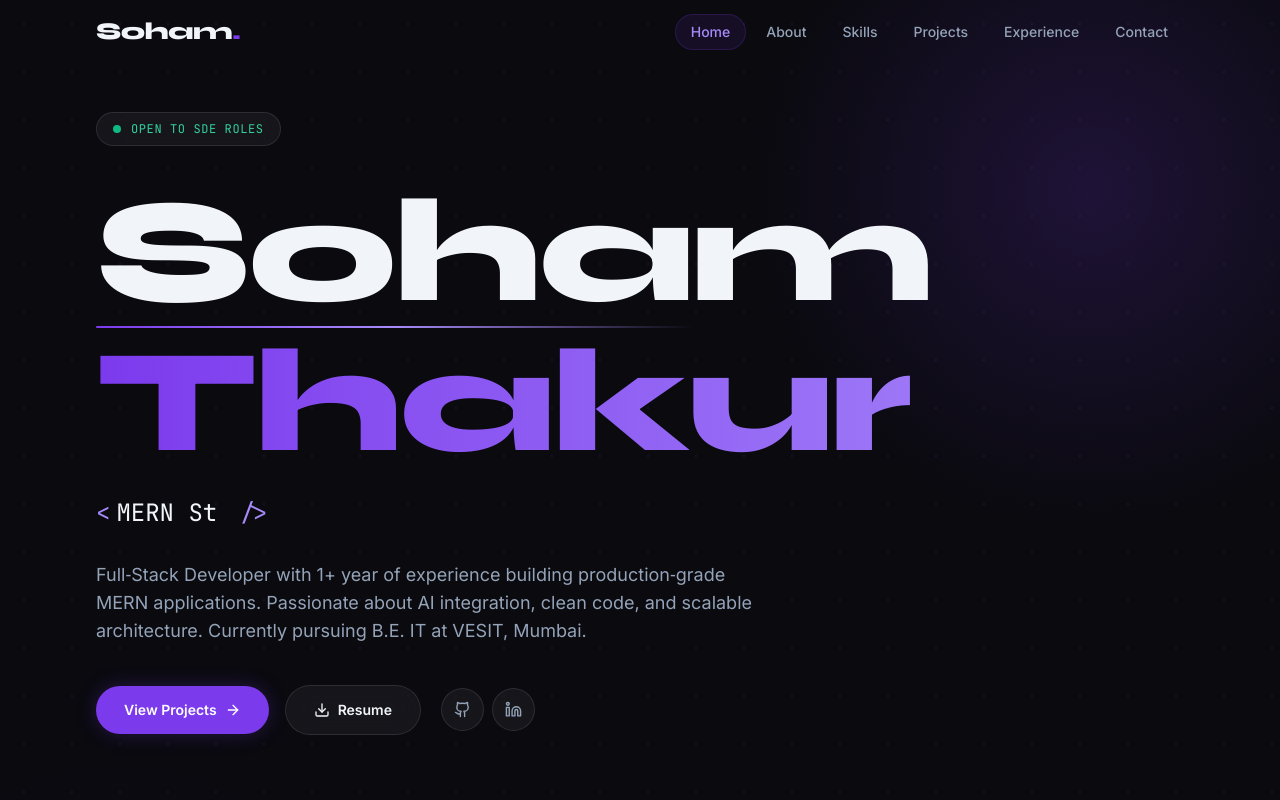
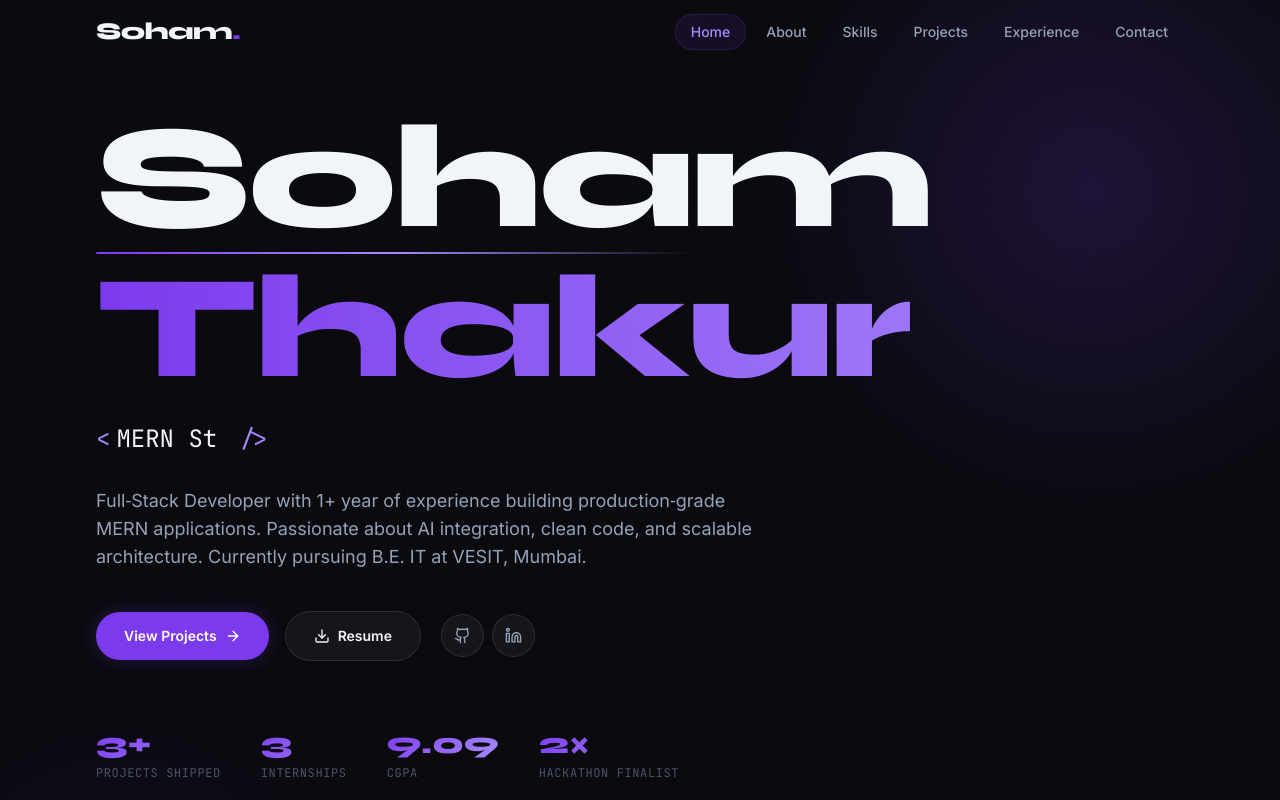
Before and after one commit to Thakur0706/Portfolio, a Next.js app: page / in a window 1280 px wide. Shown: the top 800 px of the page. Built offline with nearby package versions, Linux system fonts and the light colour scheme.

Commit message:
style: remove availability badge

```diff
--- a/components/sections/Hero.tsx
+++ b/components/sections/Hero.tsx
@@ -165,21 +165,7 @@ export default function Hero() {
       />
 
       <div className="relative z-10 max-w-6xl mx-auto px-6 lg:px-8 w-full pt-28 pb-24">
-        {/* Availability badge */}
-        <motion.div
-          initial={{ opacity: 0, y: 16 }}
-          animate={{ opacity: 1, y: 0 }}
-          transition={{ duration: 0.55, delay: 0.05 }}
-          className="inline-flex items-center gap-2.5 px-4 py-2 rounded-full glass border border-surface mb-10"
-        >
-          <span className="relative flex h-2 w-2">
-            <span className="absolute inline-flex h-full w-full animate-ping rounded-full bg-emerald-400 opacity-70" />
-            <span className="relative inline-flex h-2 w-2 rounded-full bg-emerald-500" />
-          </span>
-          <span className="font-mono text-xs tracking-wider text-emerald-400 uppercase">
-            Open to SDE Roles
-          </span>
-        </motion.div>
+
 
         {/* Name block */}
         <div className="mb-7 overflow-hidden">
```
